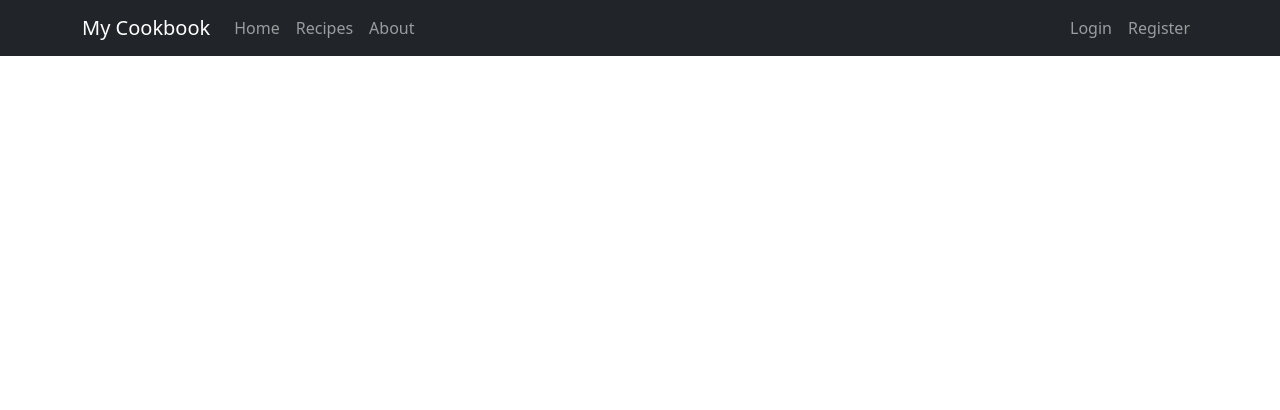
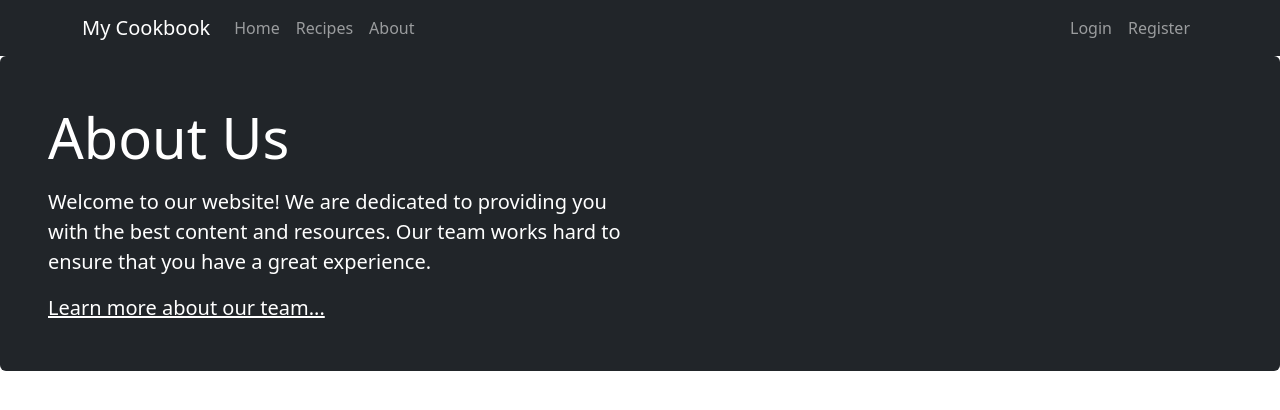
Before and after one commit to almashaur/my-cookbook, a React (Vite) app: page /about in a window 1280 px wide. Shown: the top 410 px of the page. Built offline with nearby package versions, Linux system fonts and the light colour scheme; no server answers.

Commit message:
start of about page

```diff
--- a/src/App.jsx
+++ b/src/App.jsx
@@ -14,7 +14,6 @@ import RegisterForm from "./views/components/forms/RegisterForm/RegisterForm";
 import AllRecipes from "./views/pages/AllRecipes/AllRecipes";
 import Dashboard from "./views/pages/HomePage/HomePage";
 import AboutPage from "./views/pages/AboutPage/AboutPage";
-import RecipeDetails from "./views/pages/RecipeDetails/RecipeDetails";
 
 const App = () => {
   const { user } = useContext(UserContext);
@@ -39,7 +38,6 @@ const App = () => {
           path="/allrecipes"
           element={<AllRecipes cuisine={selectedCuisine} />}
         />
-        <Route path="/recipe" element={<RecipeDetails />} />
       </Routes>
       {/* <Footer /> */}
     </>
--- a/src/views/pages/AboutPage/AboutPage.jsx
+++ b/src/views/pages/AboutPage/AboutPage.jsx
@@ -1,7 +1,26 @@
 //imports
 
 const aboutPage = () => {
-  return <></>;
+  return (
+    <>
+      <div className="jumbotron p-4 p-md-5 text-white rounded bg-dark">
+        <div className="col-md-6 px-0">
+          <h1 className="display-4 font-italic">About Us</h1>
+          <p className="lead my-3">
+            Welcome to our website! We are dedicated to providing you with the
+            best content and resources. Our team works hard to ensure that you
+            have a great experience.
+          </p>
+
+          <p className="lead mb-0">
+            <a href="#" className="text-white font-weight-bold">
+              Learn more about our team...
+            </a>
+          </p>
+        </div>
+      </div>
+    </>
+  );
 };
 
 export default aboutPage;
--- a/src/views/pages/RecipeDetails/RecipeDetails.jsx
+++ b/src/views/pages/RecipeDetails/RecipeDetails.jsx
@@ -0,0 +1 @@
+//imports
```
